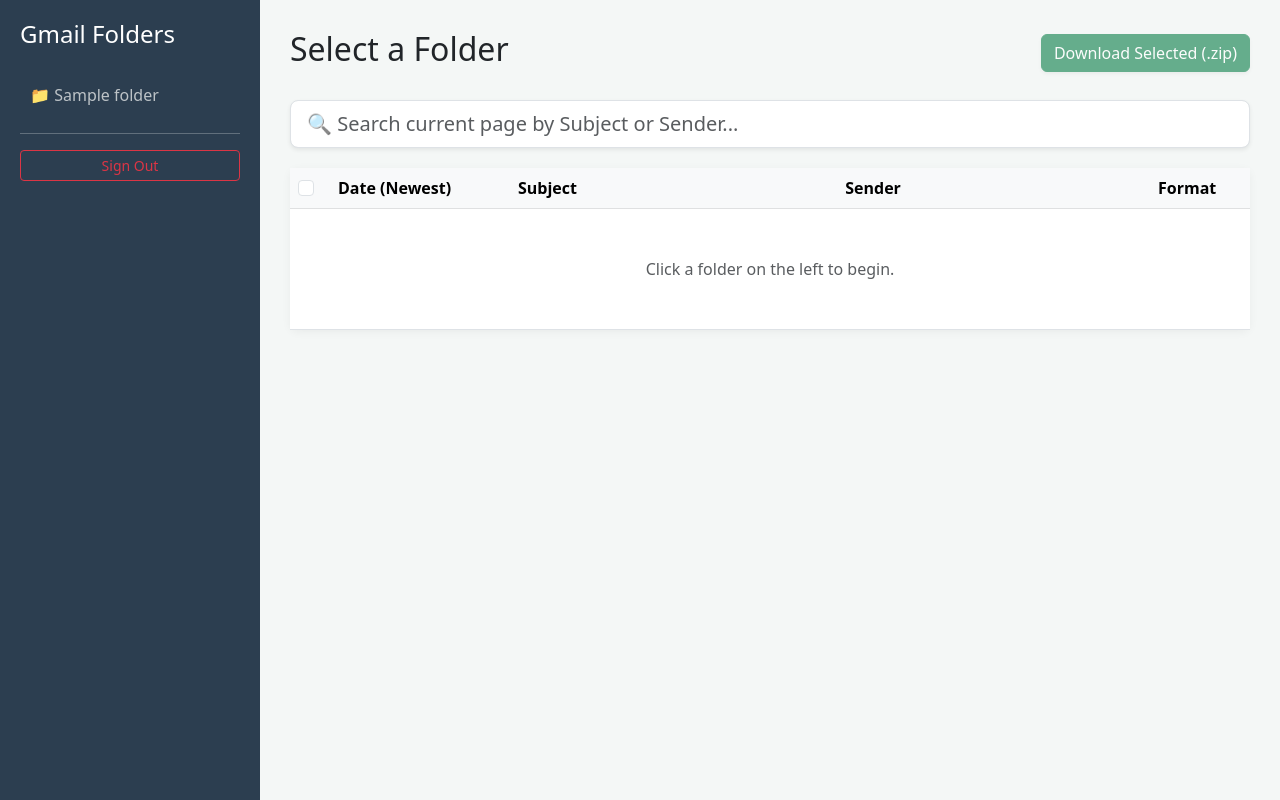
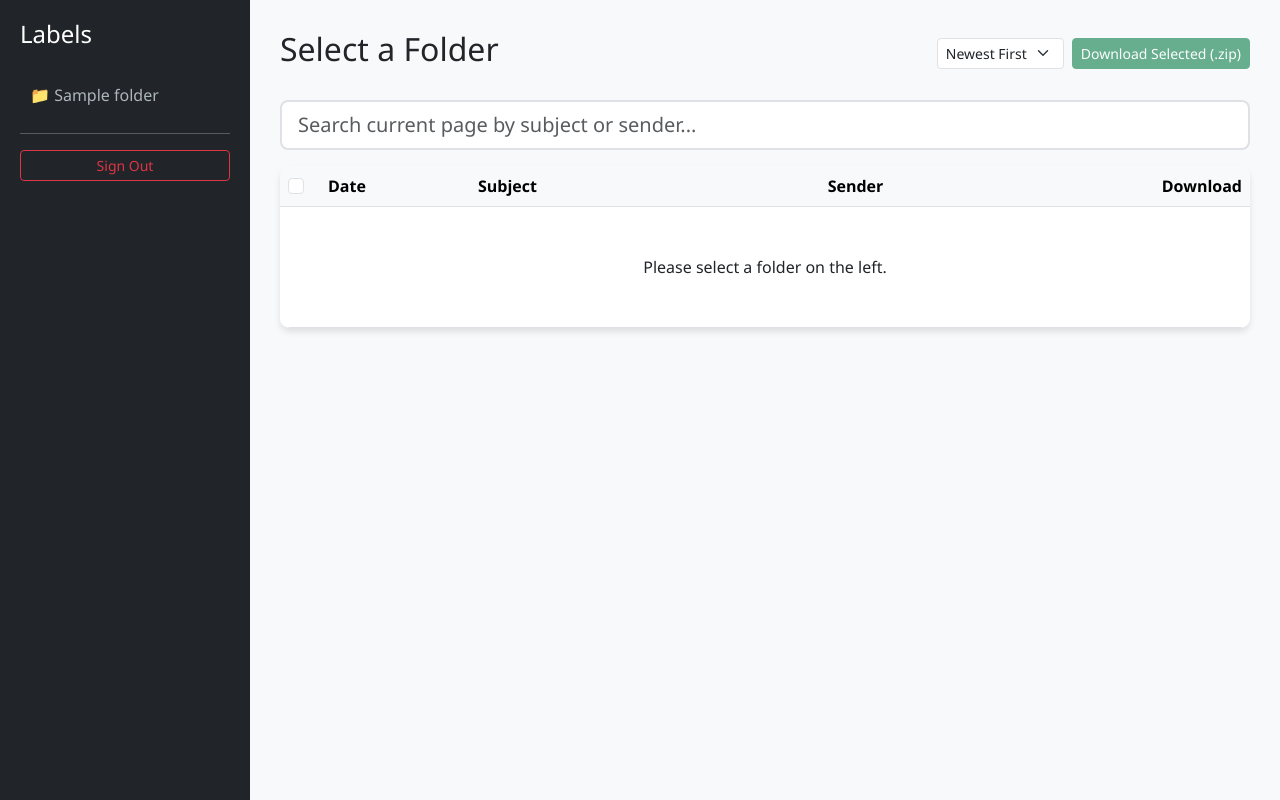
Before and after one commit to be3beke/Gmail-Extractor-Tool, a Flask app: template templates/index.html in a window 1280 px wide. Run offline with Flask 3, Linux system fonts and the light colour scheme; the template is opened without the code that fills it: most values are stand-ins (such as "Sample title", 1, 10 or a date in 2020).

Commit message:
Update index.html

```diff
--- a/templates/index.html
+++ b/templates/index.html
@@ -5,43 +5,35 @@
     <title>Gmail Extractor Pro</title>
     <link href="https://cdn.jsdelivr.net/npm/bootstrap@5.3.0/dist/css/bootstrap.min.css" rel="stylesheet">
     <style>
-        body { background: #f4f7f6; }
-        .sidebar { height: 100vh; background: #2c3e50; color: white; position: fixed; width: 260px; padding: 20px; overflow-y: auto; }
-        .main-content { margin-left: 260px; padding: 30px; }
-        .folder-link { cursor: pointer; padding: 10px; border-radius: 5px; transition: 0.2s; color: #bdc3c7; text-decoration: none; display: block; }
-        .folder-link:hover { background: #34495e; color: white; }
-        .email-card { background: white; border-radius: 8px; box-shadow: 0 2px 10px rgba(0,0,0,0.05); }
-        .search-box { margin-bottom: 20px; }
+        body { background: #f8f9fa; font-family: 'Segoe UI', Tahoma, Geneva, Verdana, sans-serif; }
+        .sidebar { height: 100vh; background: #212529; color: white; position: fixed; width: 250px; padding: 20px; overflow-y: auto; }
+        .main-content { margin-left: 250px; padding: 30px; }
+        .folder-link { cursor: pointer; padding: 10px; border-radius: 4px; color: #adb5bd; text-decoration: none; display: block; }
+        .folder-link:hover { background: #343a40; color: white; }
+        .email-table-container { background: white; border-radius: 10px; box-shadow: 0 4px 6px rgba(0,0,0,0.1); overflow: hidden; }
+        .date-text { font-size: 0.8rem; color: #6c757d; }
     </style>
 </head>
 <body>
 
 {% if page == 'login' %}
-<div class="container mt-5">
+<div class="container py-5">
     <div class="row justify-content-center">
-        <div class="col-md-4 card shadow p-4 mt-5">
-            <h3 class="text-center mb-4">Gmail Connector</h3>
+        <div class="col-md-4 card shadow-lg p-4 mt-5">
+            <h2 class="text-center mb-4">Gmail Extractor</h2>
             <form method="POST">
-                <div class="mb-3">
-                    <label class="form-label">Gmail Address</label>
-                    <input type="email" name="email" class="form-control" required>
-                </div>
-                <div class="mb-3">
-                    <label class="form-label">App Password</label>
-                    <input type="password" name="password" class="form-control" required>
-                </div>
-                <button class="btn btn-primary w-100">Connect Account</button>
+                <input type="email" name="email" class="form-control mb-3" placeholder="Gmail Address" required>
+                <input type="password" name="password" class="form-control mb-3" placeholder="App Password" required>
+                <button class="btn btn-primary w-100 py-2">Connect Account</button>
             </form>
-            {% with msgs = get_flashed_messages() %}{% if msgs %}<p class="text-danger mt-3 text-center">{{msgs[0]}}</p>{% endif %}{% endwith %}
+            {% with msgs = get_flashed_messages() %}{% if msgs %}<p class="text-danger mt-3 text-center small">{{msgs[0]}}</p>{% endif %}{% endwith %}
         </div>
     </div>
 </div>
 {% else %}
 <div class="sidebar">
-    <h4 class="mb-4">Gmail Folders</h4>
-    {% for f in folders %}
-    <a class="folder-link" onclick="initFolder('{{f}}')">📁 {{f}}</a>
-    {% endfor %}
+    <h4 class="mb-4">Labels</h4>
+    {% for f in folders %}<a class="folder-link" onclick="initFolder('{{f}}')">📁 {{f}}</a>{% endfor %}
     <hr>
     <a href="/logout" class="btn btn-outline-danger btn-sm w-100">Sign Out</a>
 </div>
@@ -49,29 +41,35 @@
 <div class="main-content">
     <div class="d-flex justify-content-between align-items-center mb-4">
         <h2 id="folder-title">Select a Folder</h2>
-        <form id="bulk-form" action="/bulk_download" method="POST">
-            <input type="hidden" name="folder" id="hidden-folder">
-            <button type="submit" id="bulk-btn" class="btn btn-success shadow-sm" disabled>Download Selected (.zip)</button>
-        </form>
+        <div class="d-flex gap-2">
+            <select id="sort-order" class="form-select form-select-sm" style="width: auto;" onchange="initFolder(currentFolder)">
+                <option value="newest">Newest First</option>
+                <option value="oldest">Oldest First</option>
+            </select>
+            <form id="bulk-form" action="/bulk_download" method="POST">
+                <input type="hidden" name="folder" id="hidden-folder">
+                <button type="submit" id="bulk-btn" class="btn btn-success btn-sm" disabled>Download Selected (.zip)</button>
+            </form>
+        </div>
     </div>
 
-    <div class="search-box">
-        <input type="text" id="search-bar" class="form-control form-control-lg shadow-sm" placeholder="🔍 Search current page by Subject or Sender..." onkeyup="searchLocal()">
+    <div class="mb-3">
+        <input type="text" id="search-bar" class="form-control form-control-lg border-2" placeholder="Search current page by subject or sender..." onkeyup="searchLocal()">
     </div>
 
-    <div class="email-card">
+    <div class="email-table-container">
         <table class="table table-hover mb-0">
             <thead class="table-light">
                 <tr>
                     <th width="40"><input type="checkbox" id="master-check" class="form-check-input"></th>
-                    <th width="180">Date (Newest)</th>
+                    <th width="150">Date</th>
                     <th>Subject</th>
                     <th>Sender</th>
-                    <th width="100">Format</th>
+                    <th width="80">Download</th>
                 </tr>
             </thead>
             <tbody id="email-table">
-                <tr><td colspan="5" class="text-center py-5 text-muted">Click a folder on the left to begin.</td></tr>
+                <tr><td colspan="5" class="text-center py-5">Please select a folder on the left.</td></tr>
             </tbody>
         </table>
     </div>
@@ -83,42 +81,44 @@
     let currentFolder = '';
 
     function initFolder(folder) {
+        if(!folder) return;
         currentFolder = folder;
         currentPage = 1;
         document.getElementById('email-table').innerHTML = '';
-        document.getElementById('search-bar').value = '';
         fetchEmails();
     }
 
     async function fetchEmails() {
+        if(!currentFolder) return;
+        const sortVal = document.getElementById('sort-order').value;
         document.getElementById('folder-title').innerText = currentFolder;
         document.getElementById('hidden-folder').value = currentFolder;
 
         const fd = new FormData();
         fd.append('folder', currentFolder);
         fd.append('page', currentPage);
+        fd.append('sort', sortVal);
 
         const res = await fetch('/get_emails', {method: 'POST', body: fd});
         const data = await res.json();
 
         const tbody = document.getElementById('email-table');
         data.emails.forEach(e => {
-            const row = `
+            tbody.innerHTML += `
             <tr>
                 <td><input type="checkbox" name="msg_ids[]" value="${e.id}" form="bulk-form" class="row-check form-check-input"></td>
-                <td class="text-muted" style="font-size:0.85rem">${e.date}</td>
+                <td class="date-text">${e.date}</td>
                 <td><strong>${e.subject}</strong></td>
                 <td>${e.sender}</td>
-                <td><a href="/download_raw/${currentFolder}/${e.id}" class="btn btn-sm btn-outline-secondary">Full Source</a></td>
+                <td><a href="/download_raw/${currentFolder}/${e.id}" class="btn btn-sm btn-link text-decoration-none">Full Source</a></td>
             </tr>`;
-            tbody.innerHTML += row;
         });
 
         const pag = document.getElementById('pagination-wrapper');
         if (data.has_more) {
-            pag.innerHTML = `<button class="btn btn-primary w-100 p-2 shadow-sm" onclick="currentPage++; fetchEmails()">Load Next 100 Emails</button>`;
+            pag.innerHTML = `<button class="btn btn-primary w-100 shadow-sm" onclick="currentPage++; fetchEmails()">Load Next 100 Emails</button>`;
         } else {
-            pag.innerHTML = `<p class="text-center text-muted">End of folder reached.</p>`;
+            pag.innerHTML = `<p class="text-center text-muted">All emails loaded.</p>`;
         }
         bindEvents();
     }
@@ -127,8 +127,7 @@
         const query = document.getElementById('search-bar').value.toLowerCase();
         const rows = document.querySelectorAll('#email-table tr');
         rows.forEach(row => {
-            const text = row.innerText.toLowerCase();
-            row.style.display = text.includes(query) ? "" : "none";
+            row.style.display = row.innerText.toLowerCase().includes(query) ? "" : "none";
         });
     }
 
```
